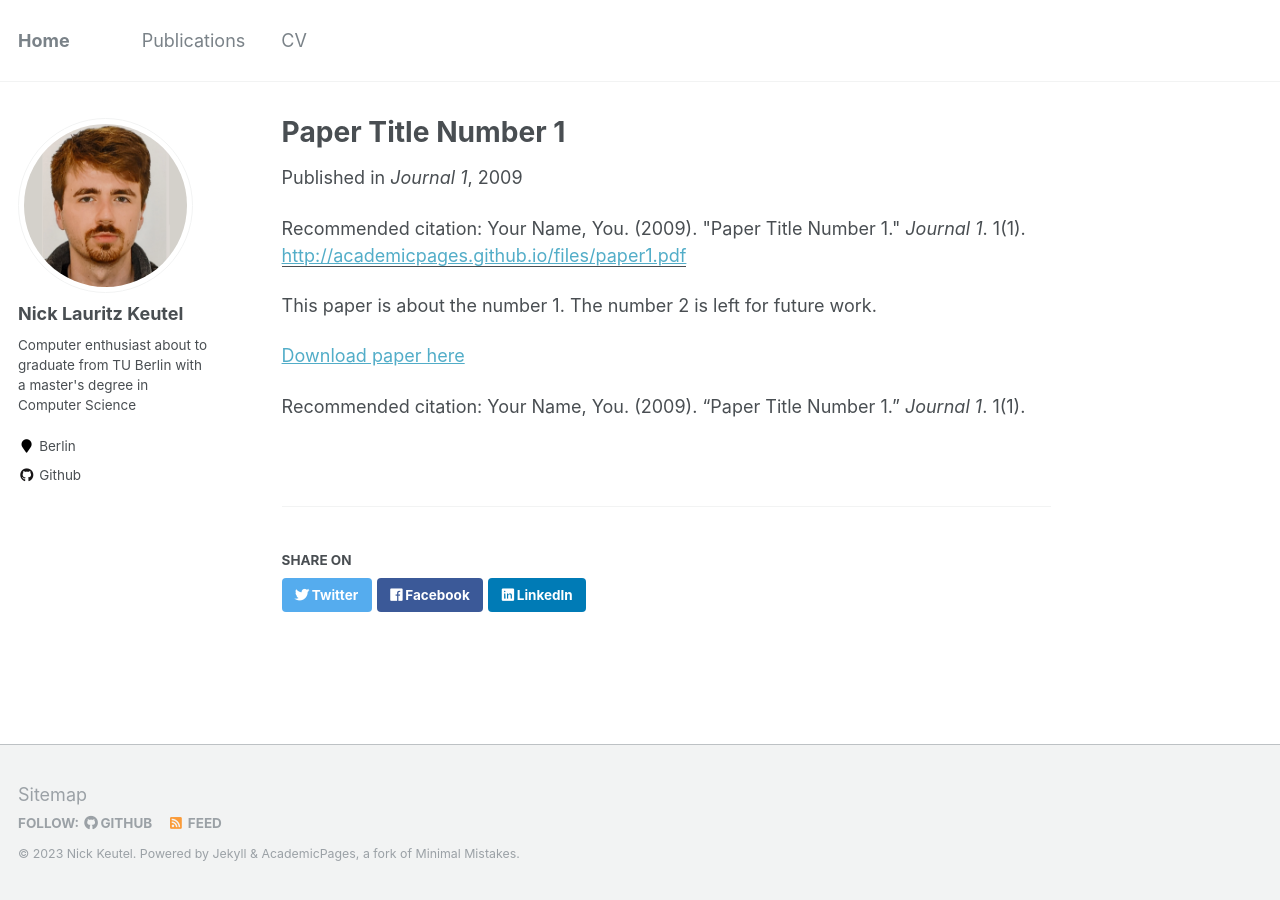
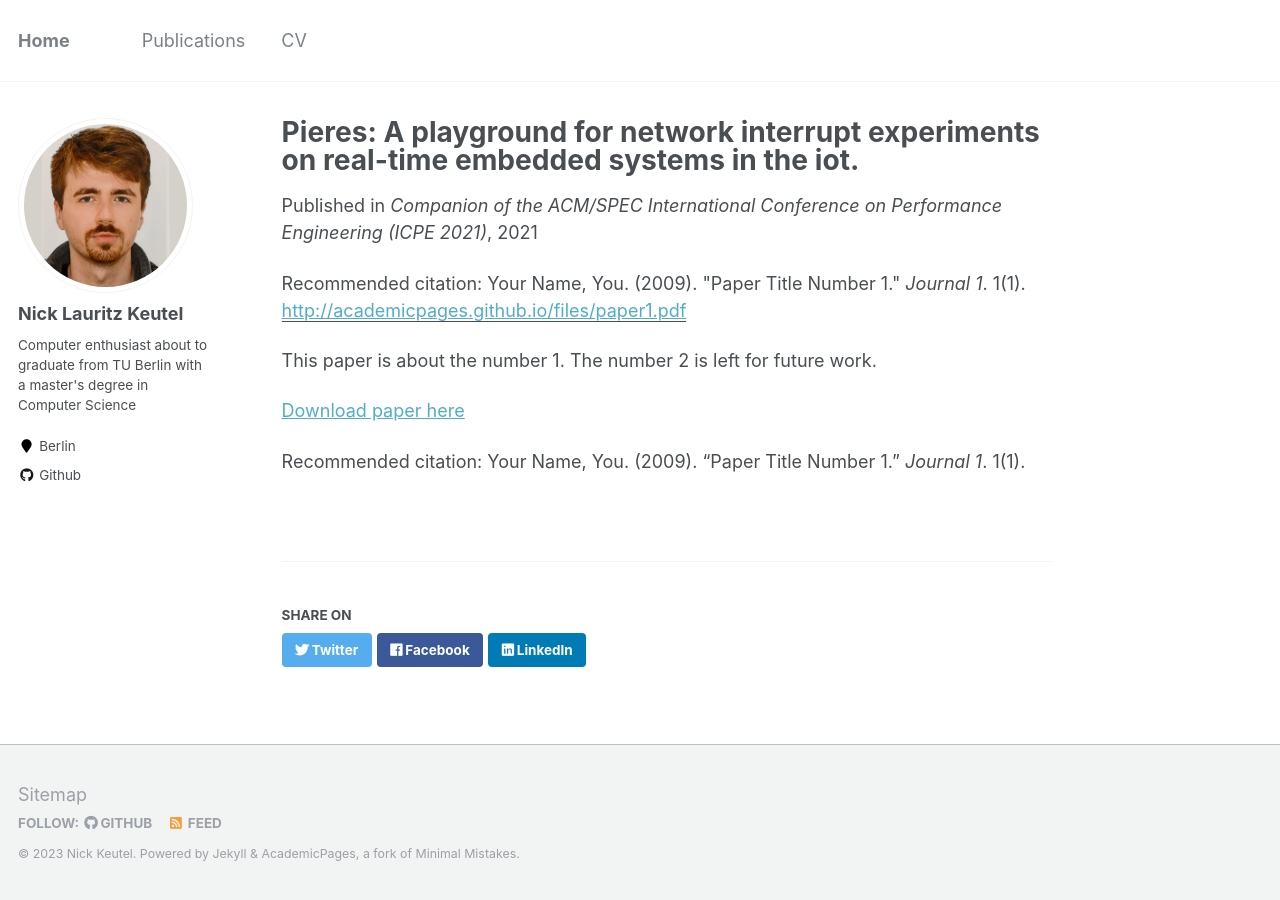
Before and after one commit to ncktl/ncktl.github.io, a Jekyll site: the page built from _publications/2009-10-01-paper-title-number-1.md, in a window 1280 px wide. Built offline with Jekyll 4.4.1, drawn with Linux system fonts in a browser that asks for light colours.

Commit message:
Update  publication

```diff
--- a/_publications/2009-10-01-paper-title-number-1.md
+++ b/_publications/2009-10-01-paper-title-number-1.md
@@ -1,10 +1,10 @@
 ---
-title: "Paper Title Number 1"
+title: "Pieres: A playground for network interrupt experiments on real-time embedded systems in the iot."
 collection: publications
 permalink: /publication/2009-10-01-paper-title-number-1
 excerpt: 'This paper is about the number 1. The number 2 is left for future work.'
-date: 2009-10-01
-venue: 'Journal 1'
+date: 2021-04-19
+venue: 'Companion of the ACM/SPEC International Conference on Performance Engineering (ICPE 2021)'
 paperurl: 'http://academicpages.github.io/files/paper1.pdf'
 citation: 'Your Name, You. (2009). &quot;Paper Title Number 1.&quot; <i>Journal 1</i>. 1(1).'
 ---
```
